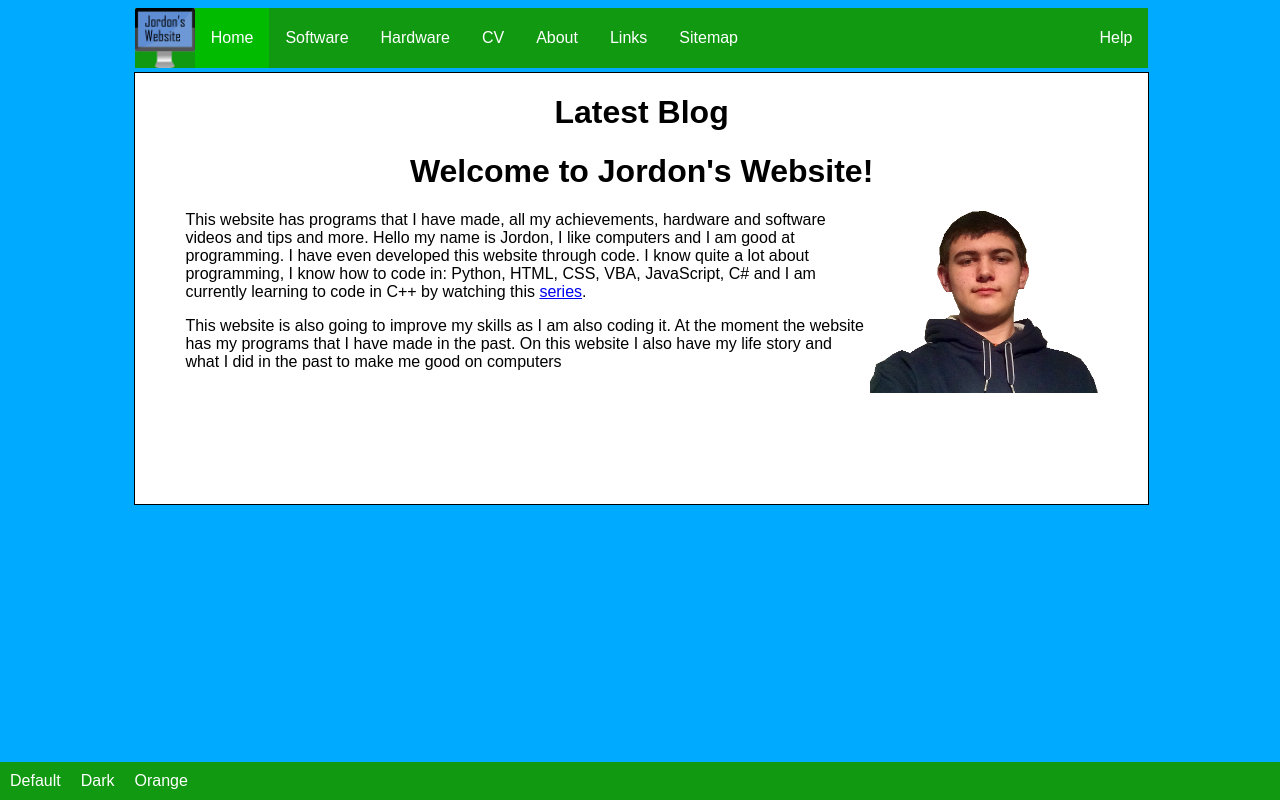
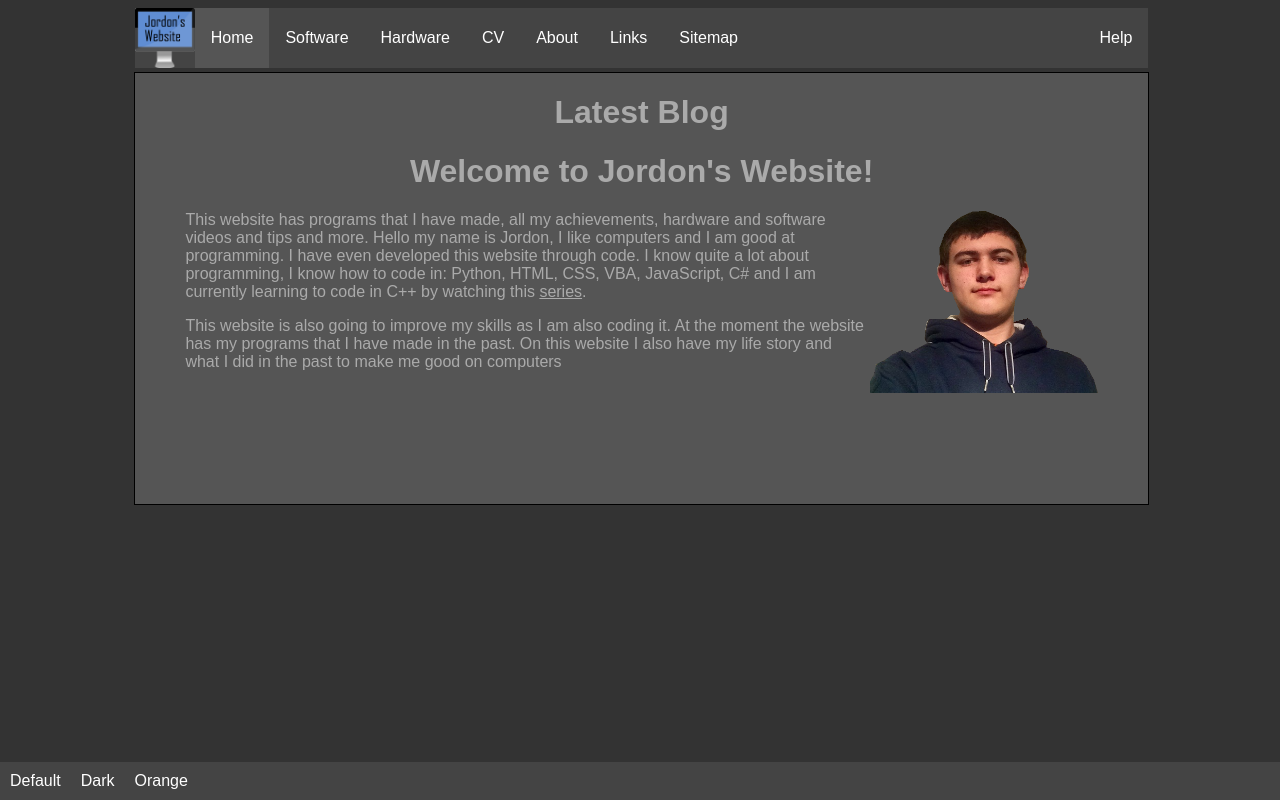
Before and after one commit to Jordonbc/jordonbc.github.io, a PHP site: page / in a window 1280 px wide. Run offline with PHP 8.4, Linux system fonts and the light colour scheme.

Commit message:
Initial commit

```diff
--- a/index.html
+++ b/index.html
@@ -8,7 +8,9 @@
 		<link href='https://fonts.googleapis.com/css?family=PT+Sans+Narrow' rel='stylesheet' type='text/css' media="screen and (min-width: 1336px)">
 		<link href='https://fonts.googleapis.com/css?family=Titillium+Web' rel='stylesheet' type='text/css' media="screen and (min-width: 1336px)">
 
-		<link rel="alternate stylesheet" type="text/css" href="styles/dark/darkTheme.css" title="dark">
+		<link rel="alternate stylesheet" type="text/css" href="styles/wide/wide.css" title="wide">
+
+		<link rel="stylesheet" type="text/css" href="styles/dark/darkTheme.css" title="dark">
 		<link rel="alternate stylesheet" type="text/css" href="styles/orange/orangeTheme.css" title="orange">
 
 		<script type="text/javascript" src="scripts/styleSwitcher.js"></script>
@@ -32,9 +34,9 @@
 					</nav>
 				</div>
 				<div class="cssbar">
-                        <a href="#" onclick="setActiveStyleSheet('default')">Default</a>
-						<a href="#" onclick="setActiveStyleSheet('dark')">Dark</a>
-						<a href="#" onclick="setActiveStyleSheet('orange')">Orange</a>
+                        <a href="#" class="left" onclick="setActiveStyleSheet('default')">Default</a>
+						<a href="#" class="left" onclick="setActiveStyleSheet('dark')">Dark</a>
+						<a href="#" class="left" onclick="setActiveStyleSheet('orange')">Orange</a>
 				</div>
 			<div class="wrapper" width="device-width">
 				<content>
--- a/main.css
+++ b/main.css
@@ -133,13 +133,21 @@
 }
 .cssbar a {
 	font-family: 'PT Sans Narrow', sans-serif;
-	float: left;
 	display: block;
     color: white;
     text-align: center;
     padding: 21px 16px;
     text-decoration: none;
 }
+
+.cssbar .left {
+    float: left;
+}
+
+.cssbar .right {
+    float: right;
+}
+
 .cssbar a:hover:not(.active) {
 	background-color: #0a0;
 }
--- a/software.html
+++ b/software.html
@@ -106,6 +106,7 @@
 							<p>This is my Visual Basic Code.</p>
 							<a class="download" href="files/download/Currency ConverterPy.zip" target="_blank">Download Currency Converter Python</a>
 							<a class="download" href="files/download/Currency ConverterVBA.zip" target="_blank">Download Currency Converter VBA</a>
+							<a class="download" href="files/download/currency CalculatorCpp.zip" target="_blank">Download Currency Converter C++ Source</a>
 						</article>
 				</content>
 			</div>
```
Also changed, not shown: 1 other file.
